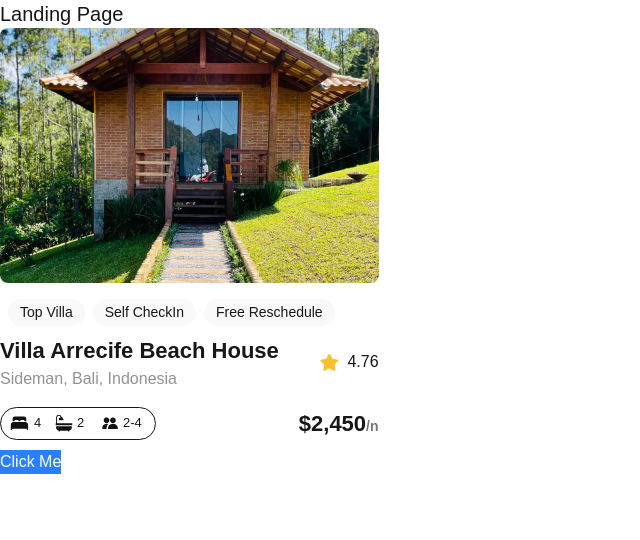
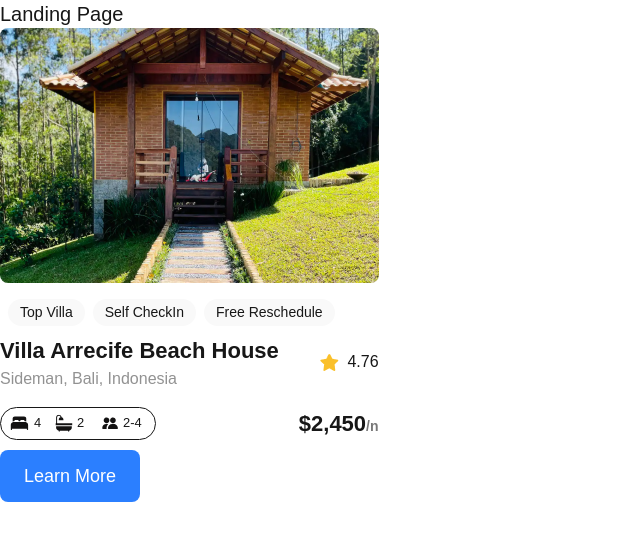
Before and after one commit to Aalphakeem-Adroit/alx-project-0x00-setup, a Next.js app in the folder alx-project-0x00/: page /landing in a window 1280 px wide. Shown: the top 540 px of the page, without its empty margins (0-640 px from the left). Built offline with nearby package versions, Linux system fonts and the light colour scheme.

Commit message:
Fix: Button component

```diff
--- a/alx-project-0x00/components/Button.tsx
+++ b/alx-project-0x00/components/Button.tsx
@@ -2,8 +2,14 @@ import { ButtonProps } from "@/interfaces"
 
 const Button: React.FC<ButtonProps> = ({ title }) => {
 
+    const sizeClasses = {
+        small: "px-2 py-1 text-sm rounded-sm",
+        medium: "px-4 py-2 text-base rounded-md",
+        large: "px-6 py-3 text-lg rounded-lg",
+    };
+
     return (
-        <button className="bg-blue-500 text-white">{title}</button>
+        <button className={`text-white bg-blue-500 ${sizeClasses["large"]}`}>{title}</button>
     )
 }
 
--- a/alx-project-0x00/interfaces/index.ts
+++ b/alx-project-0x00/interfaces/index.ts
@@ -4,4 +4,5 @@ export interface PillProps {
 
 export interface ButtonProps {
     title: string
+    styles: string
 }
--- a/alx-project-0x00/pages/landing.tsx
+++ b/alx-project-0x00/pages/landing.tsx
@@ -7,7 +7,7 @@ const Landing: React.FC = () => {
             <h1 className=" text-xl font-extralight">Landing Page</h1>
             <Card />
 
-            <Button title="Click Me" />
+            <Button styles="small" title="Learn More" />
         </div>
 
     )
```
